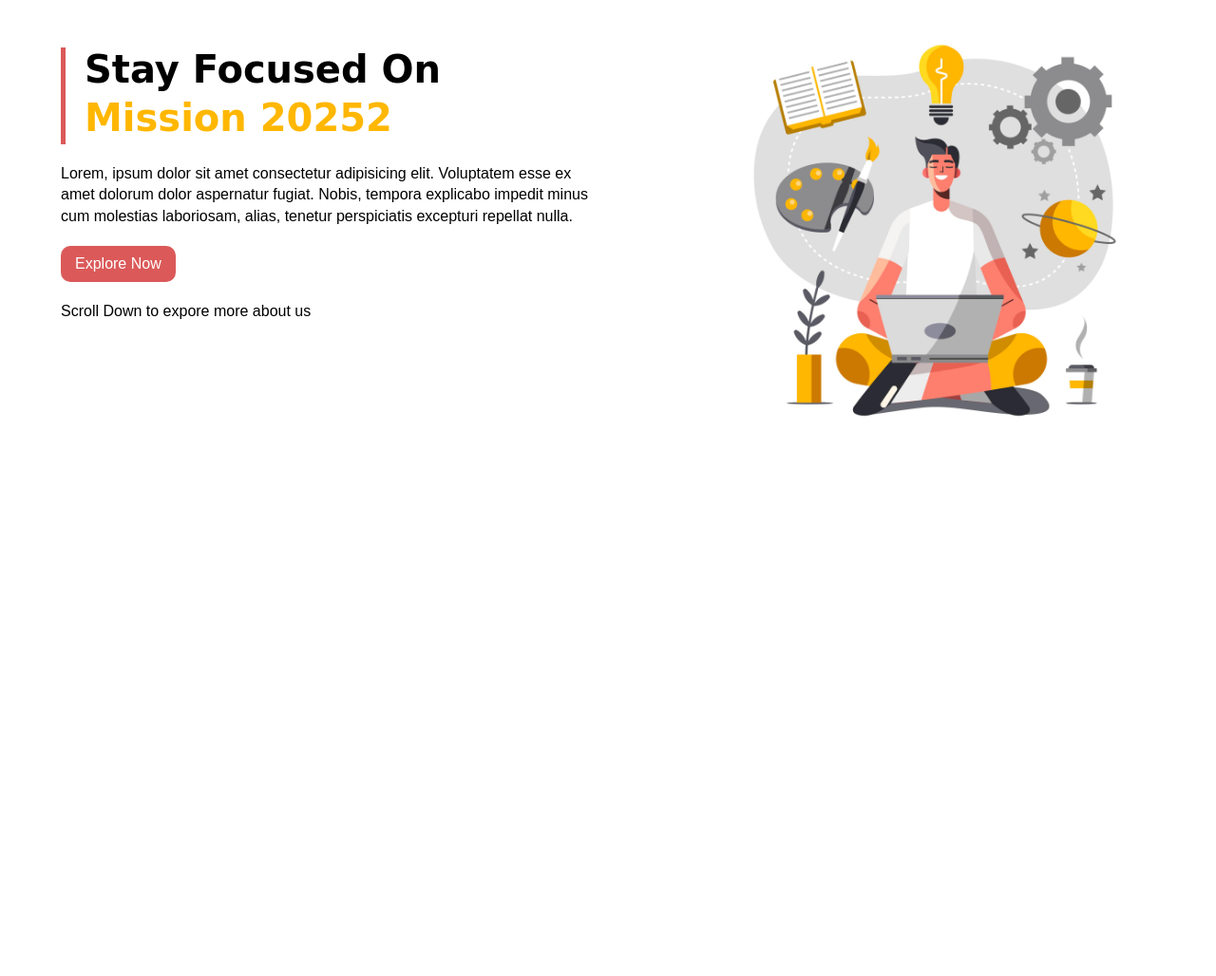
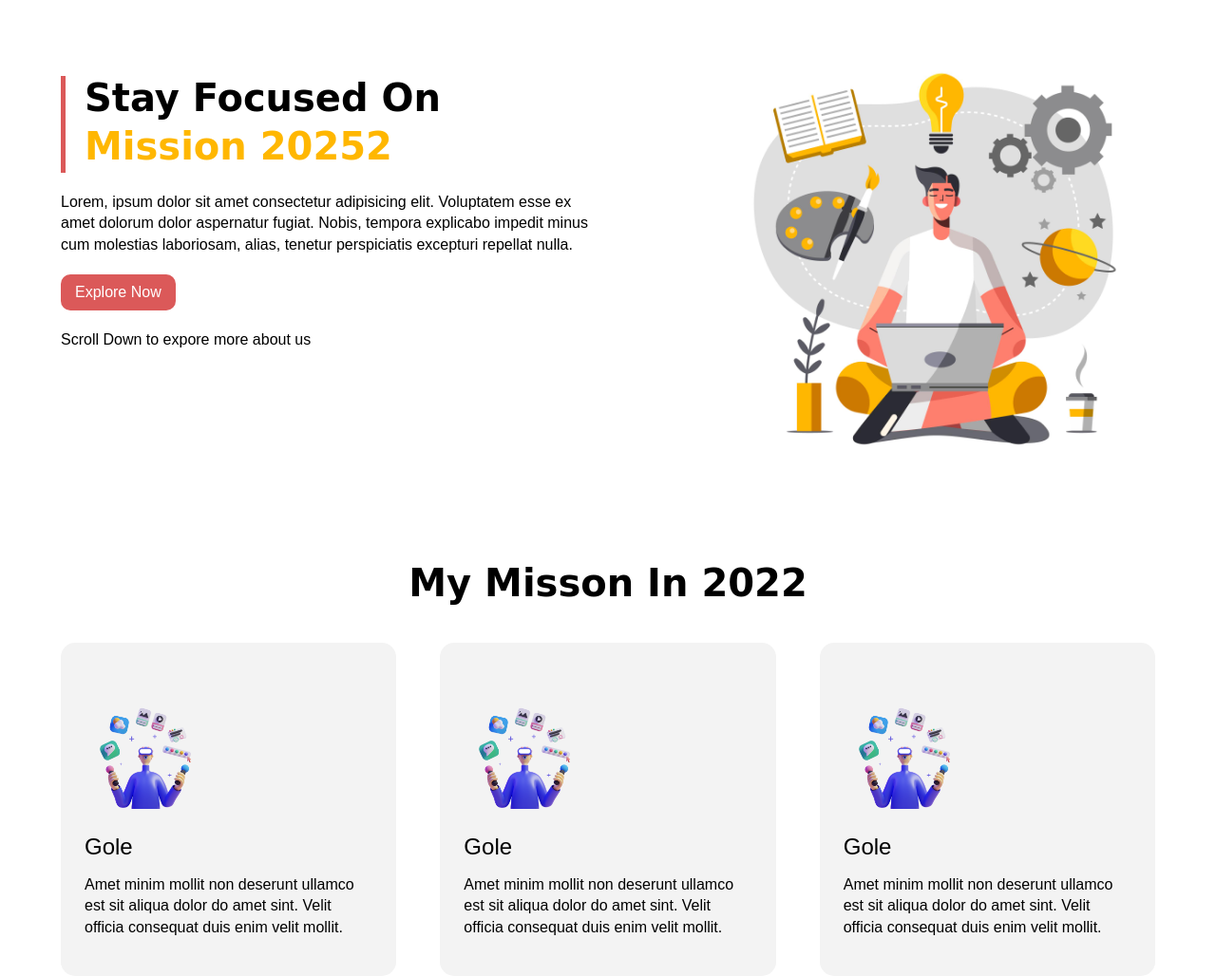
Before and after one commit to devabrahman/portfoio-website, a plain HTML site: page index.html in a window 1280 px wide. Shown: the whole page at 95% size. Before the commit the page ends 800 px from the top, so only its background shows below. Drawn offline with Linux system fonts and the light colour scheme.

Commit message:
Feasurd Section complete

```diff
--- a/index.html
+++ b/index.html
@@ -26,6 +26,31 @@
     </div>
 </header>
 <!-- Hero Section End -->
+<!-- Feasud Section Start -->
+<section class="container space">
+    <h1 class="section_title">My Misson In 2022</h1>
+    <div class="section_body">
+        <div class="sigle_feaserd">
+            <img src="./images/illustrator-1.png" alt="Goal">
+            <h3>Gole</h3>
+            <p>Amet minim mollit non deserunt ullamco est sit aliqua dolor do amet sint. Velit officia consequat duis
+                enim velit mollit.</p>
+        </div>
+        <div class="sigle_feaserd">
+            <img src="./images/illustrator-1.png" alt="Goal">
+            <h3>Gole</h3>
+            <p>Amet minim mollit non deserunt ullamco est sit aliqua dolor do amet sint. Velit officia consequat duis
+                enim velit mollit.</p>
+        </div>
+        <div class="sigle_feaserd">
+            <img src="./images/illustrator-1.png" alt="Goal">
+            <h3>Gole</h3>
+            <p>Amet minim mollit non deserunt ullamco est sit aliqua dolor do amet sint. Velit officia consequat duis
+                enim velit mollit.</p>
+        </div>
+    </div>
+</section>
+<!-- Feasud Section End -->
 
 
 <body>
--- a/style.css
+++ b/style.css
@@ -17,7 +17,13 @@ body {
   margin: 0 auto;
 }
 .space {
-  padding: 50px 0;
+  padding-top: 80px;
+}
+.section_title {
+  text-align: center;
+  padding-bottom: 40px;
+  font-family: "Yeseva One", cursive;
+  font-size: 40px;
 }
 .btn {
   background-color: #db5959;
@@ -55,3 +61,23 @@ header {
   margin-top: -30px;
 }
 /* Hero Section End */
+.section_body {
+  display: flex;
+  gap: 4%;
+}
+.sigle_feaserd {
+  background: #f3f3f3;
+  border-radius: 15px;
+  padding: 40px 25px;
+}
+.section_body .sigle_feaserd img {
+  max-width: 150px;
+}
+.section_body .sigle_feaserd h3 {
+  font-weight: 500;
+  font-size: 24px;
+  padding: 15px 0;
+}
+.section_body .sigle_feaserd p {
+  line-height: 1.4;
+}
```
Also changed, not shown: images/idea.jpg (renamed from images/6217503.jpg), images/illustrator-1.png (added), images/illustrator-2.png (added), images/illustrator-3.png (added).
